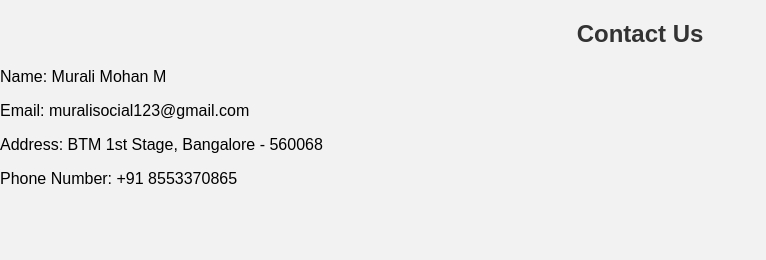
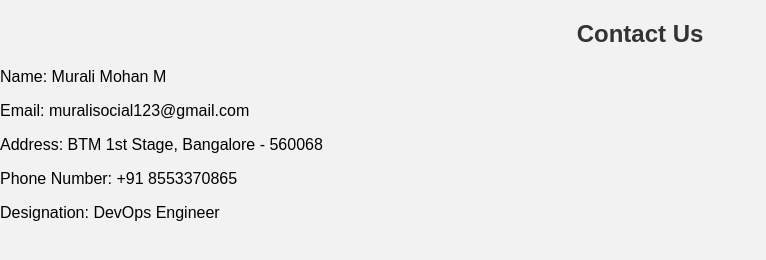
Before and after one commit to anuradhashanthraj/Excelr-Insurace-App, a plain HTML site: page contact.html in a window 1280 px wide. Shown: the whole page, without its empty margins (0-766 px from the left). Drawn offline with Linux system fonts and the light colour scheme.

Commit message:
Update contact.html

```diff
--- a/contact.html
+++ b/contact.html
@@ -17,6 +17,7 @@
         <p>Email: muralisocial123@gmail.com</p>
         <p>Address: BTM 1st Stage, Bangalore - 560068</p>
         <p>Phone Number: +91 8553370865</p>
+        <p>Designation: DevOps Engineer</p>
     </main>
 </body>
 </html>
```
